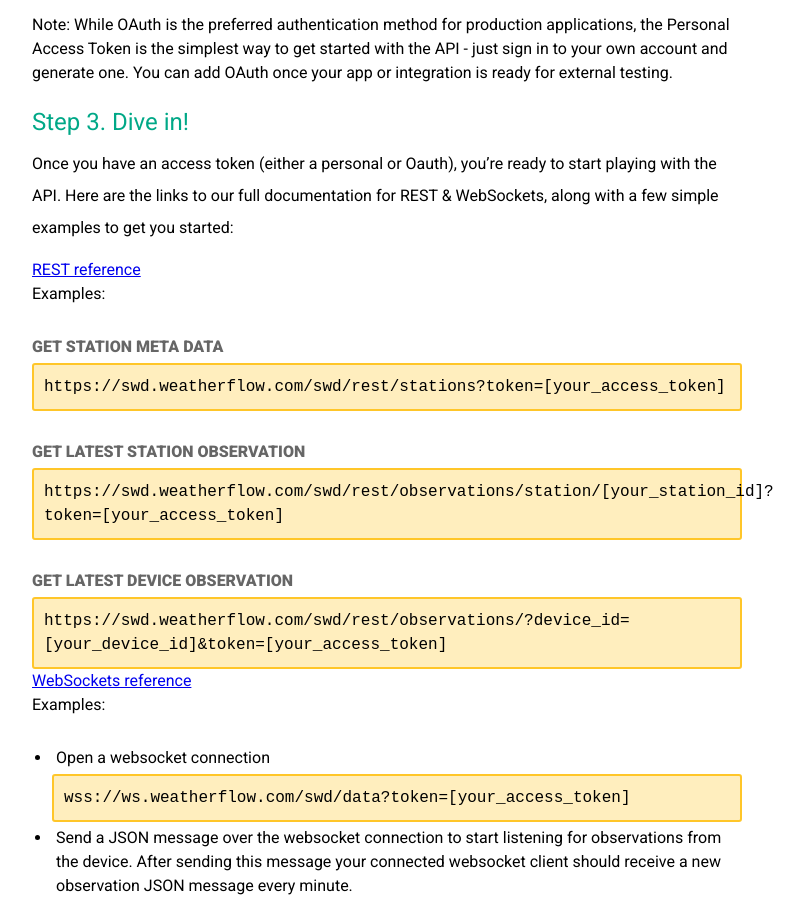
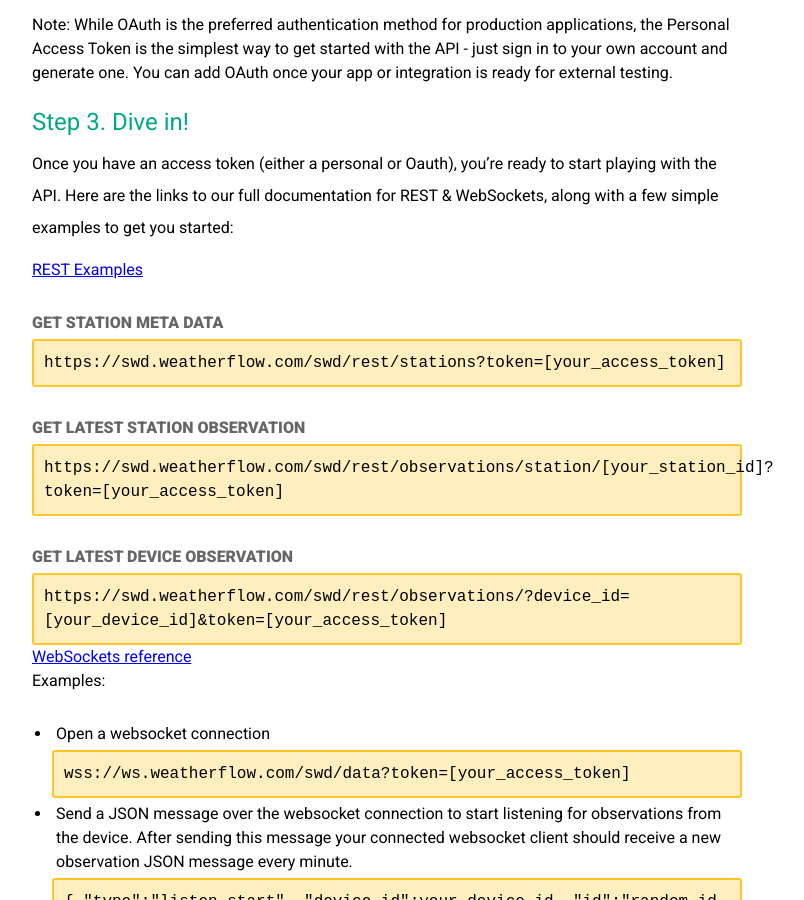
Before and after one commit to WeatherFlow/Tempest, a Jekyll site: the page built from api/index.html, in a window 1280 px wide and 900 px high, scrolled down 1158 px. Shown: the whole window, without its empty margins (378-1182 px from the left). Built offline with Jekyll 4.4.1, drawn with Linux system fonts in a browser that asks for light colours; nearby versions of some CDN libraries.

Commit message:
Update index.html

```diff
--- a/api/index.html
+++ b/api/index.html
@@ -14,8 +14,7 @@
 <h3>Step 3. Dive in!</h3>
 <p>Once you have an access token (either a personal or Oauth), you’re ready to start playing with the API. Here are the links to our full documentation for REST & WebSockets, along with a few simple examples to get you started:</p>
 
-<h4><a href="swagger/">REST reference</a></h4>
-<h5>Examples:</h5>
+<h4><a href="swagger/">REST Examples</a></h4>
 
 <p class="step">GET Station Meta Data</p>
 <div class="code-highlight code-highlight-extra-padding">https://swd.weatherflow.com/swd/rest/stations?token=[your_access_token]</div>
```
